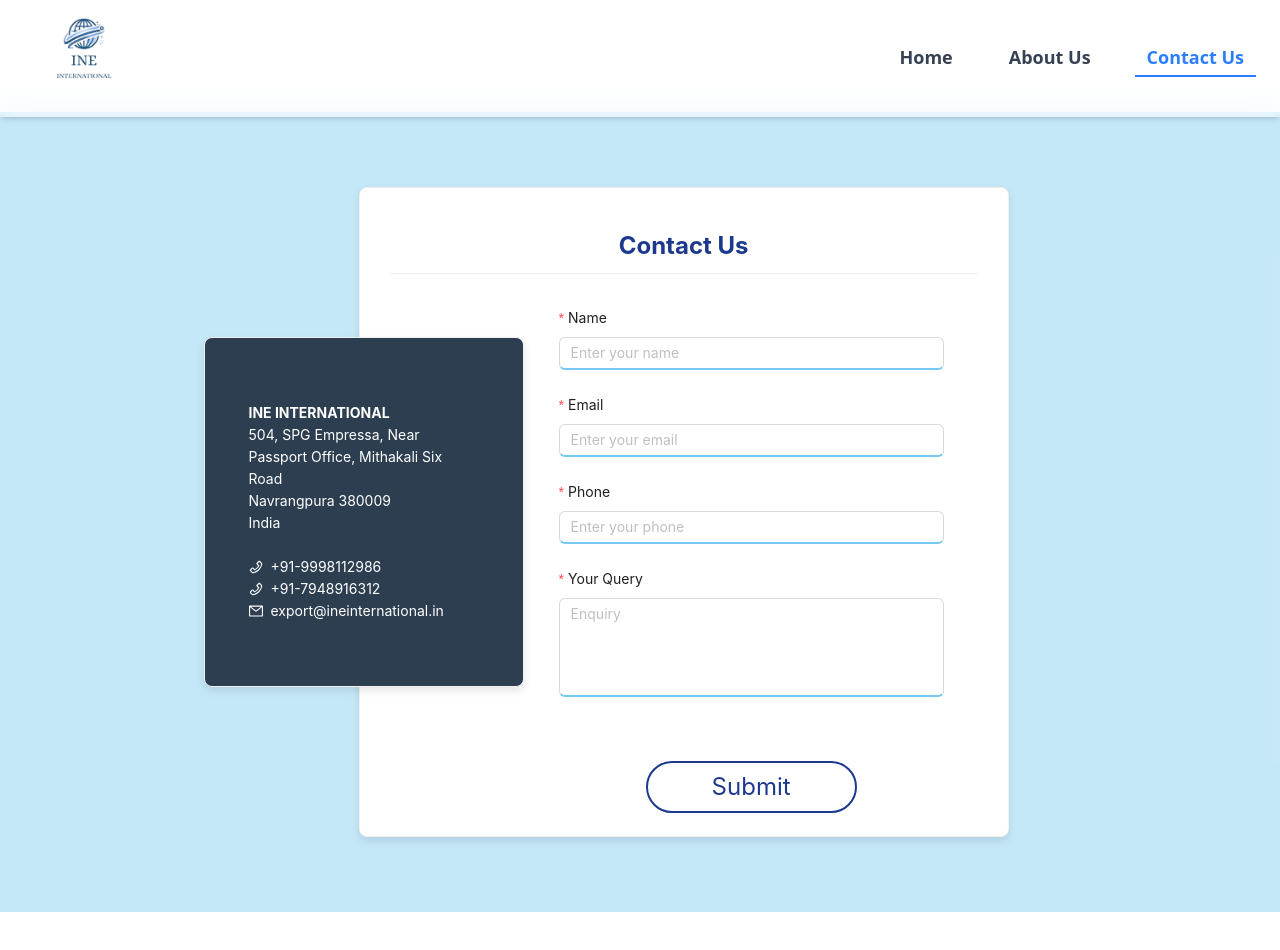
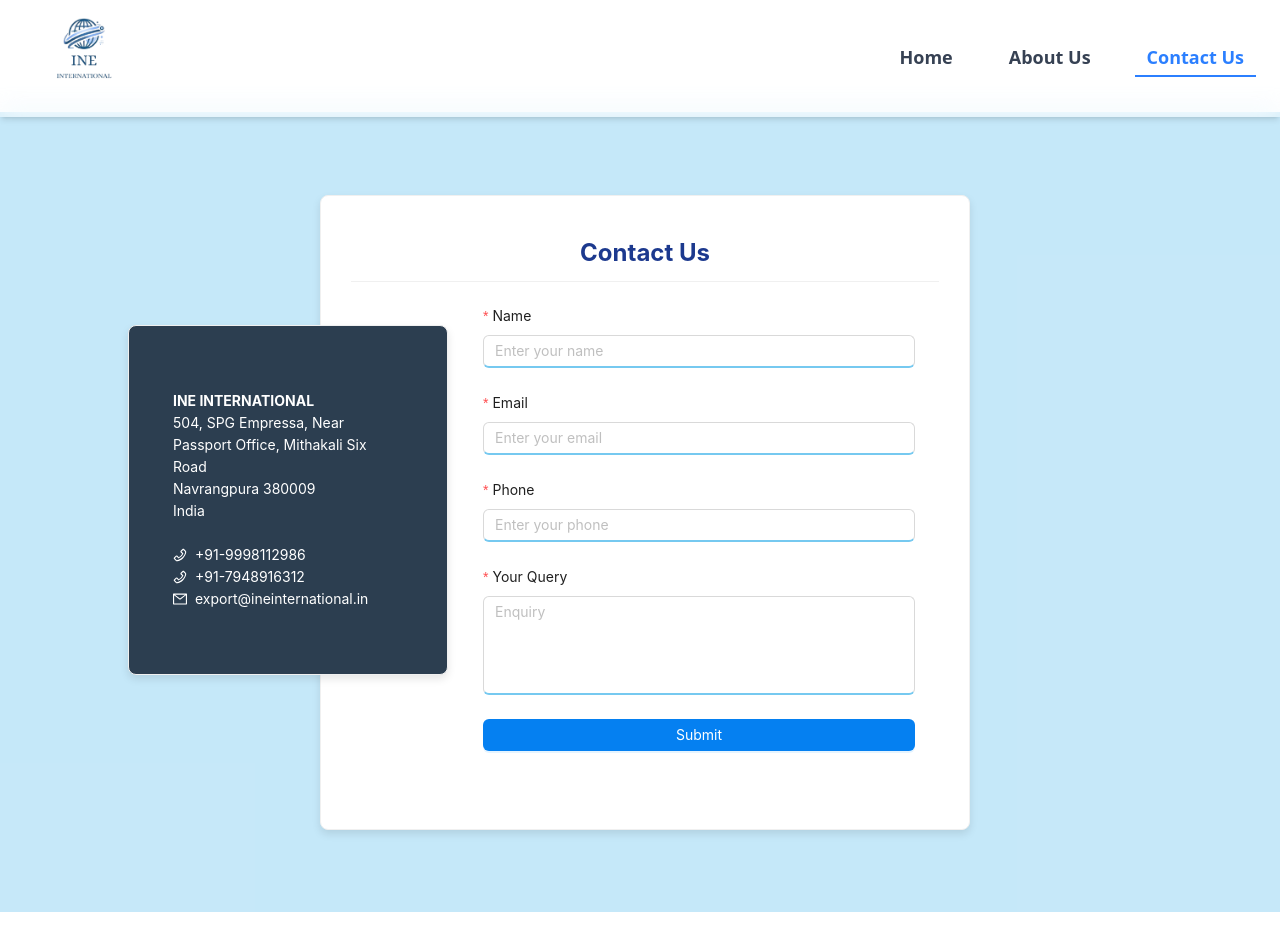
Before and after one commit to ineinfo/ine-logistics, a Next.js app: page /contactus in a window 1280 px wide. Shown: the top 950 px of the page. After the commit the page ends 912 px from the top, so only its background shows below. Built offline with nearby package versions, Linux system fonts and the light colour scheme.

Commit message:
update rerponsive contactus

```diff
--- a/src/components/ContactUs.jsx
+++ b/src/components/ContactUs.jsx
@@ -1,15 +1,17 @@
 "use client";
 import React, { useState } from "react";
-import { Form, Input, Modal, Card } from "antd";
+import { Form, Input, Modal, Card, Grid, Button } from "antd";
 import { PhoneOutlined, MailOutlined } from "@ant-design/icons";
 import Navbar from "./Navbar";
 import Loader from "./Loader";
+
+const { useBreakpoint } = Grid;
 
 const ContactUs = () => {
   const [form] = Form.useForm();
   const [modal, contextHolder] = Modal.useModal();
   const [loading, setLoading] = useState(false);
-
+  const screens = useBreakpoint();
   const handleSubmit = async () => {
     setLoading(true);
     try {
@@ -44,7 +46,7 @@ const ContactUs = () => {
     } finally {
       setTimeout(() => {
         setLoading(false);
-      }, 2500); // Add a delay of 2 seconds
+      }, 2500);
     }
   };
 
@@ -53,14 +55,12 @@ const ContactUs = () => {
       <Navbar />
 
       <div className="bg-[#76c9f06b] mt-28">
-        <div className="flex justify-center items-center min-h-screen">
-          <div className="relative flex flex-row items-center">
-            {/* Dark Card (Left Side) */}
+        <div className="flex justify-center items-center min-h-screen px-4 sm:px-0">
+          <div className="relative flex flex-col sm:flex-row items-center w-full max-w-7xl">
             <Card
               style={{
-                // position: 'absolute',
-                left: "5%", // Increased space from the left
-                top: "20%", // Moved the dark card slightly lower
+                left: screens.sm ? "10%" : "0",
+                top: "20%",
                 width: 320,
                 height: 350,
                 backgroundColor: "#2c3e50",
@@ -72,7 +72,10 @@ const ContactUs = () => {
                 flexDirection: "column",
                 justifyContent: "center",
                 alignItems: "center",
+                marginBottom: "25px",
+                marginTop: screens.sm ? "0" : "30px",
               }}
+              className="sm:mb-0"
             >
               <p className="font-bold">INE INTERNATIONAL</p>
               <p>504, SPG Empressa, Near Passport Office, Mithakali Six Road</p>
@@ -85,38 +88,42 @@ const ContactUs = () => {
               <p className="flex items-center">
                 <PhoneOutlined className="mr-2" /> +91-7948916312
               </p>
-              {/* <p className="flex items-center">
-                <MailOutlined className="mr-2" /> www.ineinternational.in
-              </p> */}
               <p className="flex items-center">
                 <MailOutlined className="mr-2" />
                 export@ineinternational.in
               </p>
             </Card>
 
-            {/* White Card (Right Side with Form) */}
             <Card
-              height="100%"
+              // height="100%"
               title={
                 <div className="flex justify-center font-bold text-2xl text-blue-900">
                   Contact Us
                 </div>
               }
               style={{
-                width: 650,
+                width: "100%",
+                maxWidth: 650,
                 maxHeight: "650px",
-                padding: "30px",
+                padding: screens.sm ? "30px" : "0",
                 position: "relative",
                 zIndex: 0,
                 boxShadow: "0 4px 8px rgba(0, 0, 0, 0.1)",
-                marginLeft: "-12%",
+                marginLeft: "0",
+                marginBottom: screens.sm ? "0" : "30px",
               }}
+              // className="sm:ml-[-15%] mx-auto"
             >
               <Form
                 form={form}
                 layout="vertical"
                 onFinish={handleSubmit}
-                style={{ padding: "10px", marginLeft: "25%" }}
+                className="w-full"
+                style={{
+                  paddingLeft: screens.sm ? "20%" : "0",
+                  padding: "0",
+                  margin: "0",
+                }}
               >
                 <Form.Item
                   label="Name"
@@ -150,10 +157,13 @@ const ContactUs = () => {
                 </Form.Item>
                 <Form.Item
                   label="Phone"
-                   name="phone"
+                  name="phone"
                   rules={[
                     { required: true, message: "Please enter your phone" },
-                    { pattern: /^\d{10}$/, message: "Phone number must be exactly 10 digits" },
+                    {
+                      pattern: /^\d{10}$/,
+                      message: "Phone number must be exactly 10 digits",
+                    },
                   ]}
                 >
                   <Input
@@ -171,29 +181,26 @@ const ContactUs = () => {
                     { required: true, message: "Please enter your query" },
                   ]}
                 >
-
                   <Input.TextArea
                     placeholder="Enquiry"
                     style={{
                       borderBottom: "2px solid #76c9f0",
                       fontSize: "14px",
                     }}
-
-                    // resize="false"
                     autoSize={{ minRows: 4, maxRows: 5 }}
                   />
                 </Form.Item>
-                <div className="flex justify-center mt-5">
-                  <Form.Item>
-                    <button
-                      type="submit"
-                      className="mt-10 pt-2 pb-2 px-16 text-2xl mb-24 border-2 border-blue-900 text-blue-900 hover:bg-blue-900 hover:text-white rounded-full"
-                      disabled={loading}
-                    >
-                      {loading ? <Loader/> : "Submit"}
-                    </button>
-                  </Form.Item>
-                </div>
+                <Form.Item>
+                  <Button
+                    block
+                    type="primary"
+                    loading={loading}
+                    style={{ backgroundColor: "#0580f1", color: "white" }}
+                    htmlType="submit"
+                  >
+                    {loading ? <Loader /> : "Submit"}
+                  </Button>
+                </Form.Item>
               </Form>
               {contextHolder}
             </Card>
```
Also changed, not shown: public/imgs/banner_2-removebg-preview.png (added).
